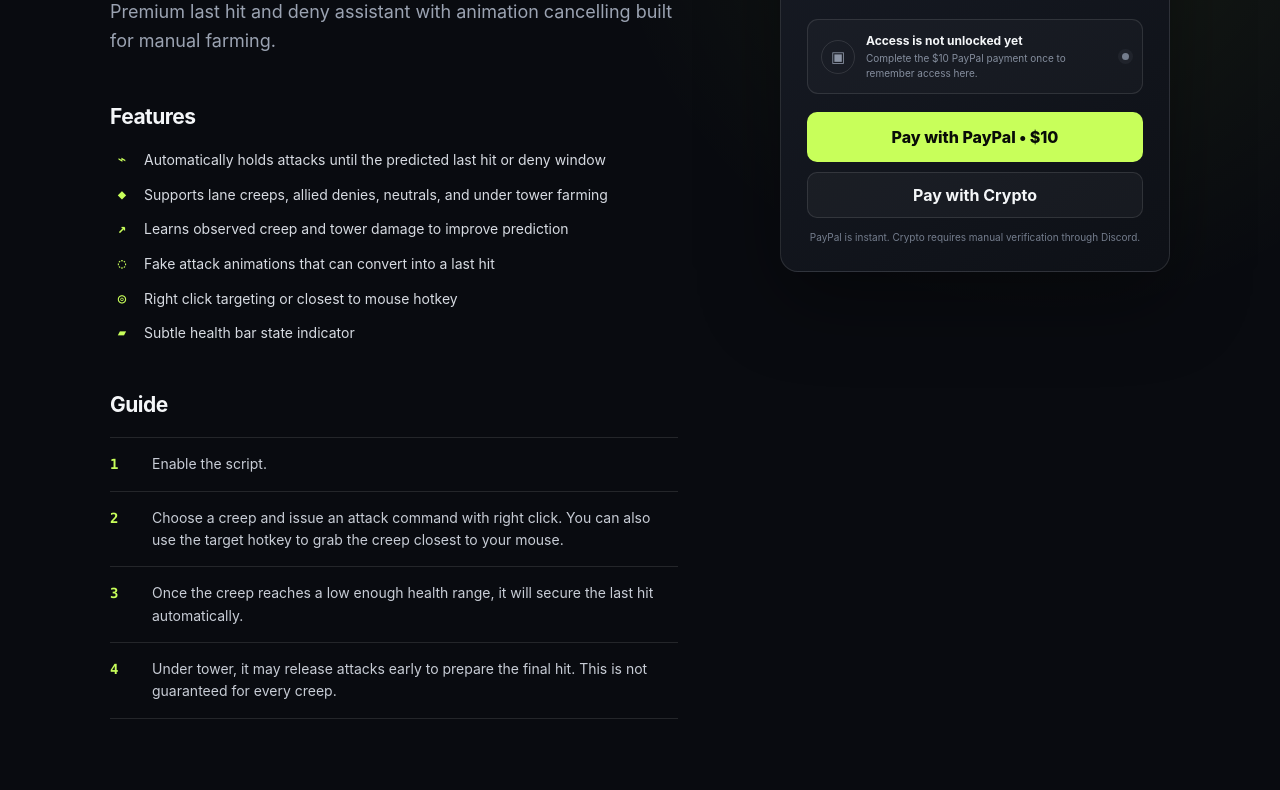
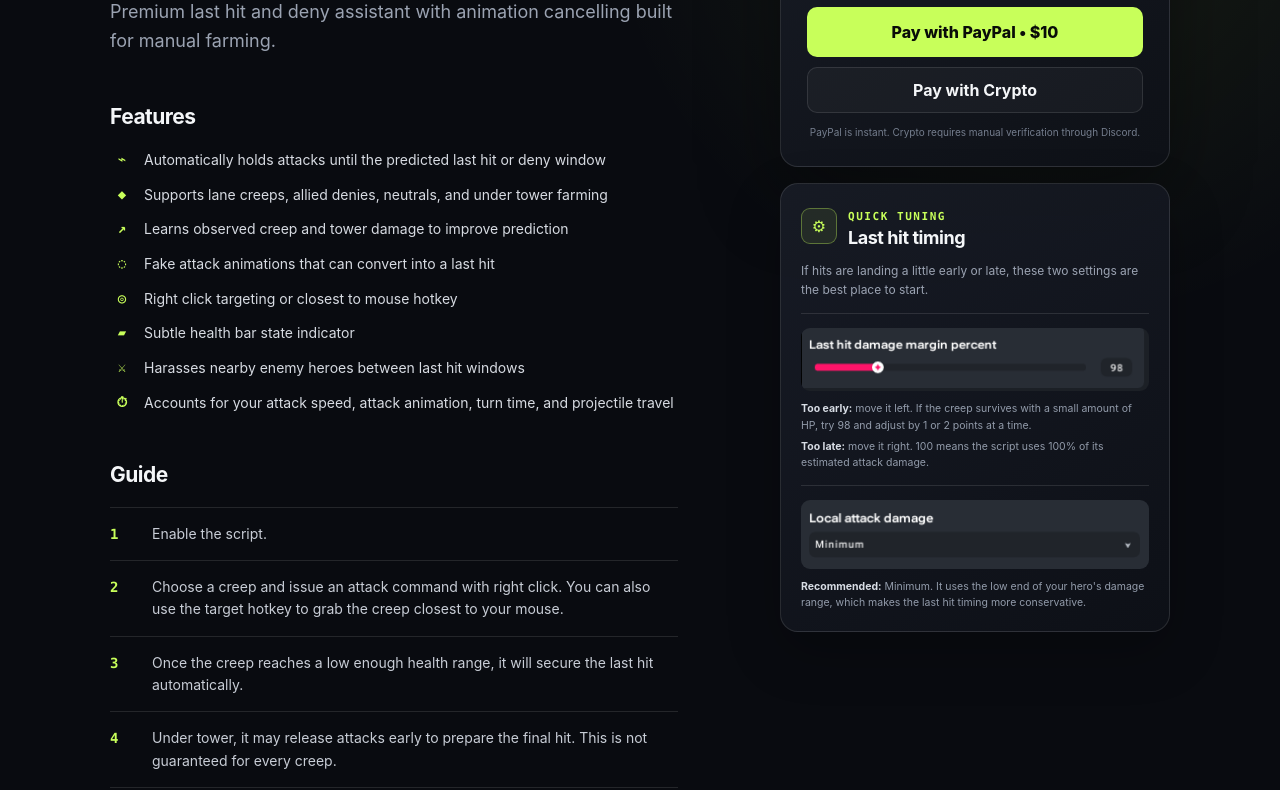
Before and after one commit to Luvvydev/Member-Download-Website, a website with bundled scripts: page index.html in a window 1280 px wide. Shown: the part 255-1045 px from the top of the page. Built offline with nearby package versions, Linux system fonts and the light colour scheme.

Commit message:
Add Quick tuning

```diff
--- a/index.html
+++ b/index.html
@@ -25,6 +25,8 @@
             <li><span aria-hidden="true">◌</span>Fake attack animations that can convert into a last hit</li>
             <li><span aria-hidden="true">◎</span>Right click targeting or closest to mouse hotkey</li>
             <li><span aria-hidden="true">▰</span>Subtle health bar state indicator</li>
+            <li><span aria-hidden="true">⚔</span>Harasses nearby enemy heroes between last hit windows</li>
+            <li><span aria-hidden="true">⏱</span>Accounts for your attack speed, attack animation, turn time, and projectile travel</li>
 
           </ul>
         </section>
@@ -40,13 +42,12 @@
         </section>
       </section>
 
+      <div class="purchase-column">
       <aside class="purchase-card" aria-labelledby="purchase-title">
         <div class="purchase-heading">
           <div><span class="purchase-icon" aria-hidden="true">↓</span><span class="purchase-label">Member download</span></div>
           <strong data-price-label>$10</strong>
         </div>
-        <h2 id="purchase-title">Access on this browser</h2>
-        <p class="purchase-copy">PayPal unlocks access automatically. Crypto payments are verified manually through Discord.</p>
         <div class="configuration-note" id="configuration-note" role="status">Payment setup is unavailable.</div>
         <div class="access-status">
           <div class="browser-icon" id="browser-icon" aria-hidden="true">▣</div>
@@ -115,6 +116,33 @@
         <p class="payment-note">PayPal is instant. Crypto requires manual verification through Discord.</p>
         <span class="sr-only" id="browser-status" aria-live="polite">Setup required</span>
       </aside>
+
+      <section class="settings-card" aria-labelledby="settings-title">
+        <div class="settings-heading">
+          <span class="settings-icon" aria-hidden="true">⚙</span>
+          <div>
+            <span class="purchase-label">Quick tuning</span>
+            <h2 id="settings-title">Last hit timing</h2>
+          </div>
+        </div>
+        <p class="settings-intro">If hits are landing a little early or late, these two settings are the best place to start.</p>
+
+        <div class="setting-tip">
+          <img src="./settings-damage-margin.png" alt="Last hit damage margin percent setting" />
+          <div class="setting-tip-copy">
+            <p><b>Too early:</b> move it left. If the creep survives with a small amount of HP, try 98 and adjust by 1 or 2 points at a time.</p>
+            <p><b>Too late:</b> move it right. 100 means the script uses 100% of its estimated attack damage.</p>
+          </div>
+        </div>
+
+        <div class="setting-tip">
+          <img src="./settings-local-damage.png" alt="Local attack damage setting set to Minimum" />
+          <div class="setting-tip-copy">
+            <p><b>Recommended:</b> Minimum. It uses the low end of your hero's damage range, which makes the last hit timing more conservative.</p>
+          </div>
+        </div>
+      </section>
+      </div>
     </main>
 
     <div class="toast" id="toast" role="status" aria-live="polite" hidden></div>
--- a/styles.css
+++ b/styles.css
@@ -68,8 +68,8 @@ h1 { margin: 0; font-size: clamp(42px, 6vw, 68px); letter-spacing: -0.055em; lin
 .guide-list li > span { color: var(--accent); font-family: ui-monospace, SFMono-Regular, Menlo, monospace; font-weight: 800; }
 
 .purchase-card {
-  position: sticky;
-  top: 48px;
+  position: static;
+  top: auto;
   padding: 26px;
   border: 1px solid var(--line);
   border-radius: 18px;
@@ -134,3 +134,105 @@ h1 { margin: 0; font-size: clamp(42px, 6vw, 68px); letter-spacing: -0.055em; lin
 @media (prefers-reduced-motion: reduce) {
   *, *::before, *::after { animation-duration: 0.01ms !important; transition-duration: 0.01ms !important; }
 }
+
+.purchase-column {
+  display: grid;
+  min-width: 0;
+  gap: 16px;
+}
+
+.settings-card {
+  padding: 20px;
+  border: 1px solid var(--line);
+  border-radius: 18px;
+  background: linear-gradient(145deg, rgba(24, 28, 38, 0.94), rgba(14, 17, 23, 0.94));
+  box-shadow: 0 20px 54px rgba(0, 0, 0, 0.24);
+}
+
+.settings-heading {
+  display: flex;
+  align-items: center;
+  gap: 11px;
+}
+
+.settings-heading h2 {
+  margin: 3px 0 0;
+  font-size: 18px;
+  letter-spacing: -0.025em;
+}
+
+.settings-icon {
+  display: grid;
+  width: 36px;
+  height: 36px;
+  flex: 0 0 36px;
+  place-items: center;
+  border: 1px solid rgba(200, 255, 90, 0.35);
+  border-radius: 9px;
+  background: rgba(200, 255, 90, 0.08);
+  color: var(--accent);
+  font-size: 16px;
+}
+
+.settings-intro {
+  margin: 14px 0 0;
+  color: var(--muted);
+  font-size: 12px;
+  line-height: 1.55;
+}
+
+.setting-tip {
+  display: grid;
+  gap: 10px;
+  margin-top: 14px;
+  padding-top: 14px;
+  border-top: 1px solid var(--line);
+}
+
+.setting-tip img {
+  display: block;
+  width: 100%;
+  height: auto;
+  border-radius: 9px;
+}
+
+.setting-tip-copy {
+  display: grid;
+  gap: 5px;
+}
+
+.setting-tip-copy > strong {
+  font-size: 12px;
+}
+
+.setting-tip-copy p {
+  margin: 0;
+  color: #929baa;
+  font-size: 10.5px;
+  line-height: 1.55;
+}
+
+.setting-tip-copy b {
+  color: #d8dde5;
+  font-weight: 750;
+}
+
+@media (max-width: 820px) {
+  .purchase-column {
+    position: static;
+    width: 100%;
+    max-width: 560px;
+    grid-row: 2;
+  }
+
+  .purchase-column .purchase-card {
+    max-width: none;
+    grid-row: auto;
+  }
+}
+
+@media (max-width: 520px) {
+  .settings-card {
+    padding: 18px;
+  }
+}
```
Also changed, not shown: settings-damage-margin.png (added), settings-local-damage.png (added).
